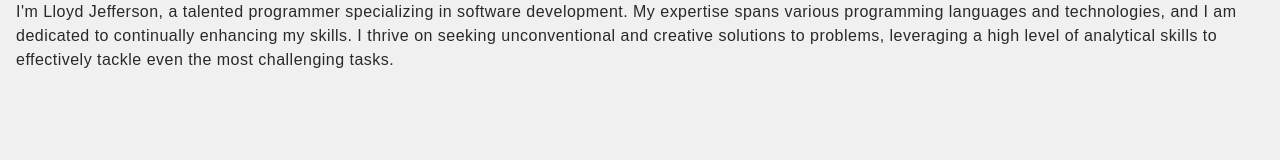
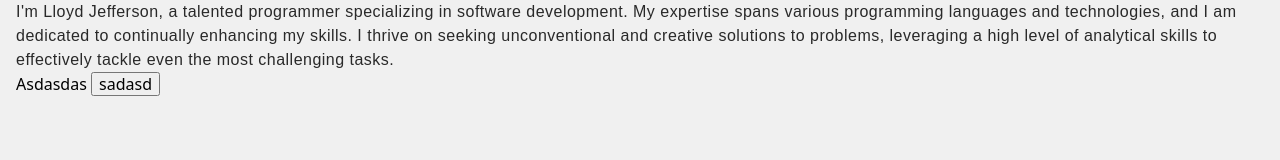
Before and after one commit to MaksKarpov961/template-portfolio-goit-2024, a plain HTML site: page index.html in a window 1280 px wide. Drawn offline with nearby package versions, Linux system fonts and the light colour scheme.

Commit message:
Deploying to gh-pages from @ MaksKarpov961/template-portfolio-goit-2024@b627810123b76e3d8517ef9b37f3e36b4dc456e6 🚀

```diff
--- a/index.html
+++ b/index.html
@@ -26,6 +26,8 @@
       leveraging a high level of analytical skills to effectively tackle even
       the most challenging tasks.
     </p>
+    <a href="#">Asdasdas</a>
+    <button type="button">sadasd</button>
   </div>
 </header>
 
```
